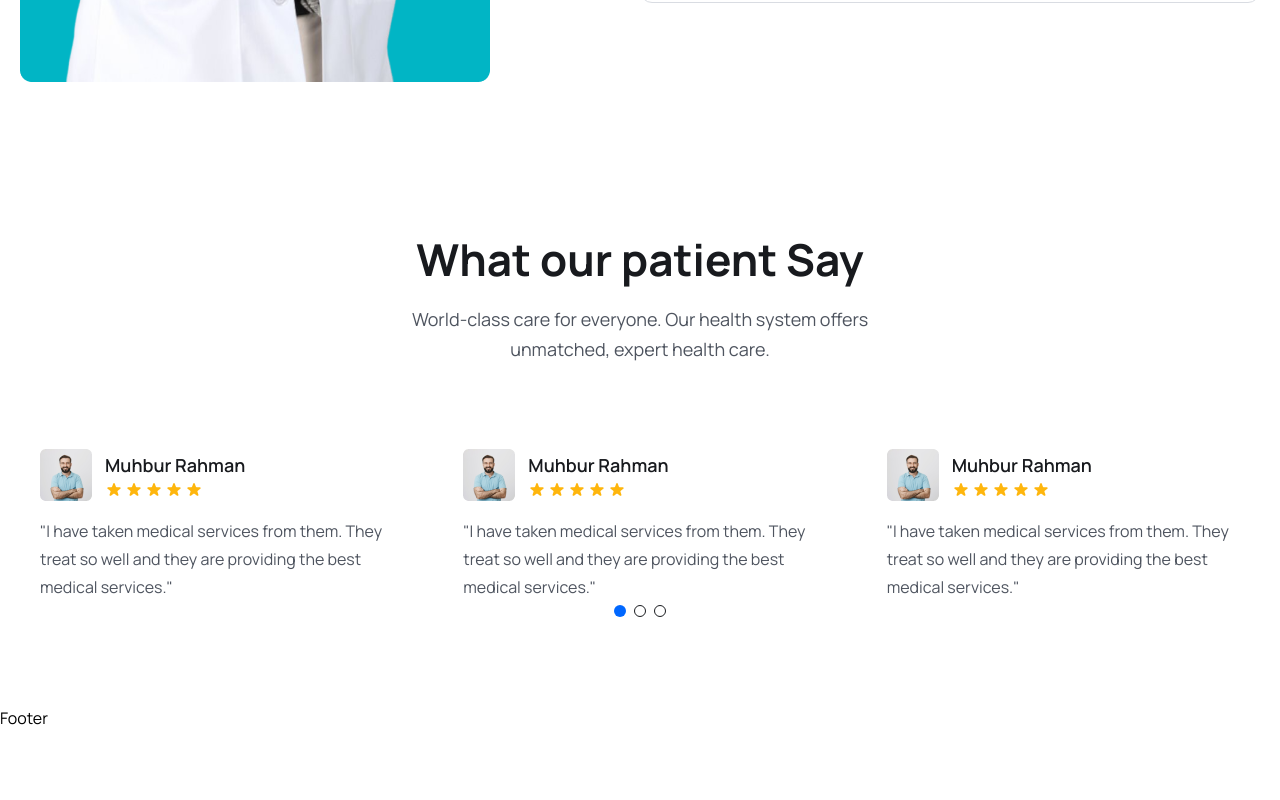
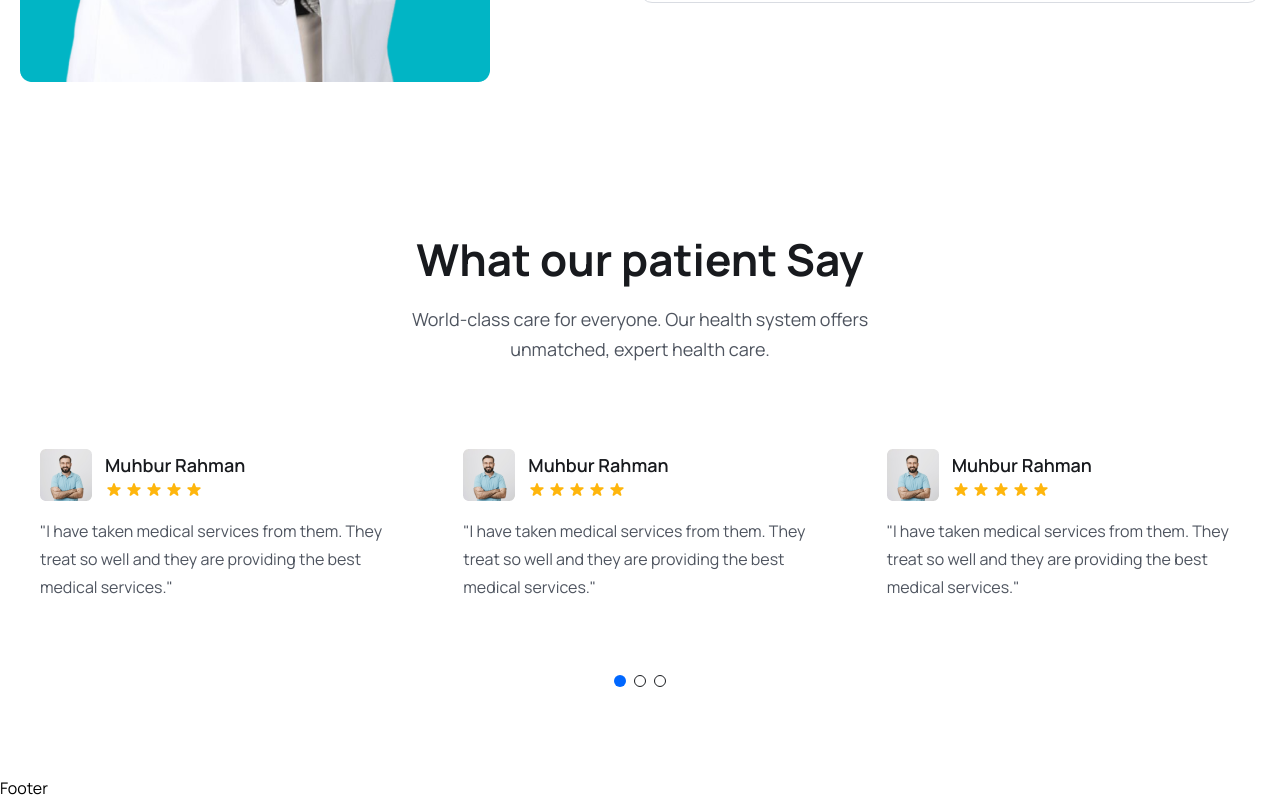
Before and after one commit to aroraadivya/Mern-Stack-Medicare, a React (Vite) app in the folder frontend/: page / in a window 1280 px wide. Shown: the part 5408-6208 px from the top of the page. Before the commit the page ends 6138 px from the top, so only its background shows below. Built offline with nearby package versions, Linux system fonts and the light colour scheme.

Commit message:
Add padding to .swiper class in App.css

```diff
--- a/frontend/src/App.css
+++ b/frontend/src/App.css
@@ -24,7 +24,7 @@ body{
 }
 
 .swiper{
-
+  padding-bottom: 70px !important;
 }
 
 .sticky__header{
```
